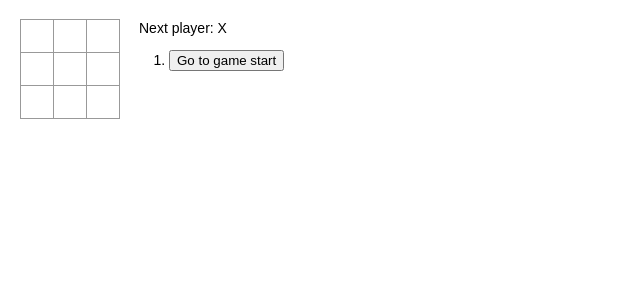
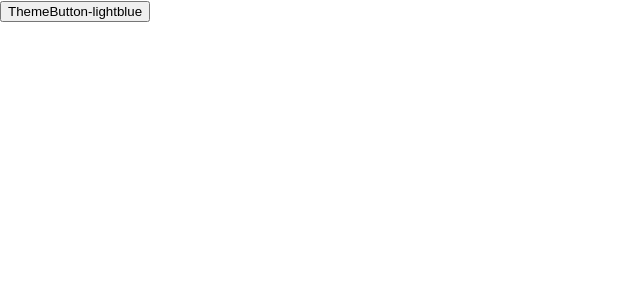
Before and after one commit to NIATAMA/react_review, a React (Create React App) app: page / in a window 1280 px wide. Shown: the top 300 px of the page, without its empty margins (0-640 px from the left). Built offline with nearby package versions, Linux system fonts and the light colour scheme.

Commit message:
context简单使用

```diff
--- a/src/App.js
+++ b/src/App.js
@@ -6,7 +6,8 @@ import './App.css';
 // import ConditionRender from './components/ConditionRender'
 // import Lists from './components/Lists'
 // import LiftingStateUp from './components/LiftingStateUp'
-import Game from './components/tic_tac_toe/Game'
+// import Game from './components/tic_tac_toe/Game'
+import ContextTest from './components/ContextTest'
 
 function App(props) {
   // <SimpleClock />
@@ -14,9 +15,10 @@ function App(props) {
   // <ConditionRender />
   // <Lists />
   // <LiftingStateUp />
+  // <Game />
   return (
     <div>
-      <Game />
+      <ContextTest />
     </div>
   );
 }
--- /dev/null
+++ b/src/components/ContextTest.jsx
@@ -0,0 +1,37 @@
+import React from 'react'
+// 用于测试与学习react-context的组件
+
+// 1.创建context,默认的value为light
+const MyContext = React.createContext('light')
+
+class ContextTest extends React.Component {
+    render() {
+        // 2.Provider组件传递context，定义当前value
+        return (
+            <MyContext.Provider value="lightblue">
+                <Toolbar />
+            </MyContext.Provider>
+        )
+    }
+}
+
+function Toolbar(props) {
+    return (
+        <div>
+            <ThemeButton />
+        </div>
+    )
+}
+
+class ThemeButton extends React.Component {
+    // 3.跨组件获取context
+    // 3.1 指定context的类型
+    static contextType = MyContext
+    render() {
+        return (<button>ThemeButton-{this.context}</button>)
+    }
+}
+
+
+
+export default ContextTest
```
